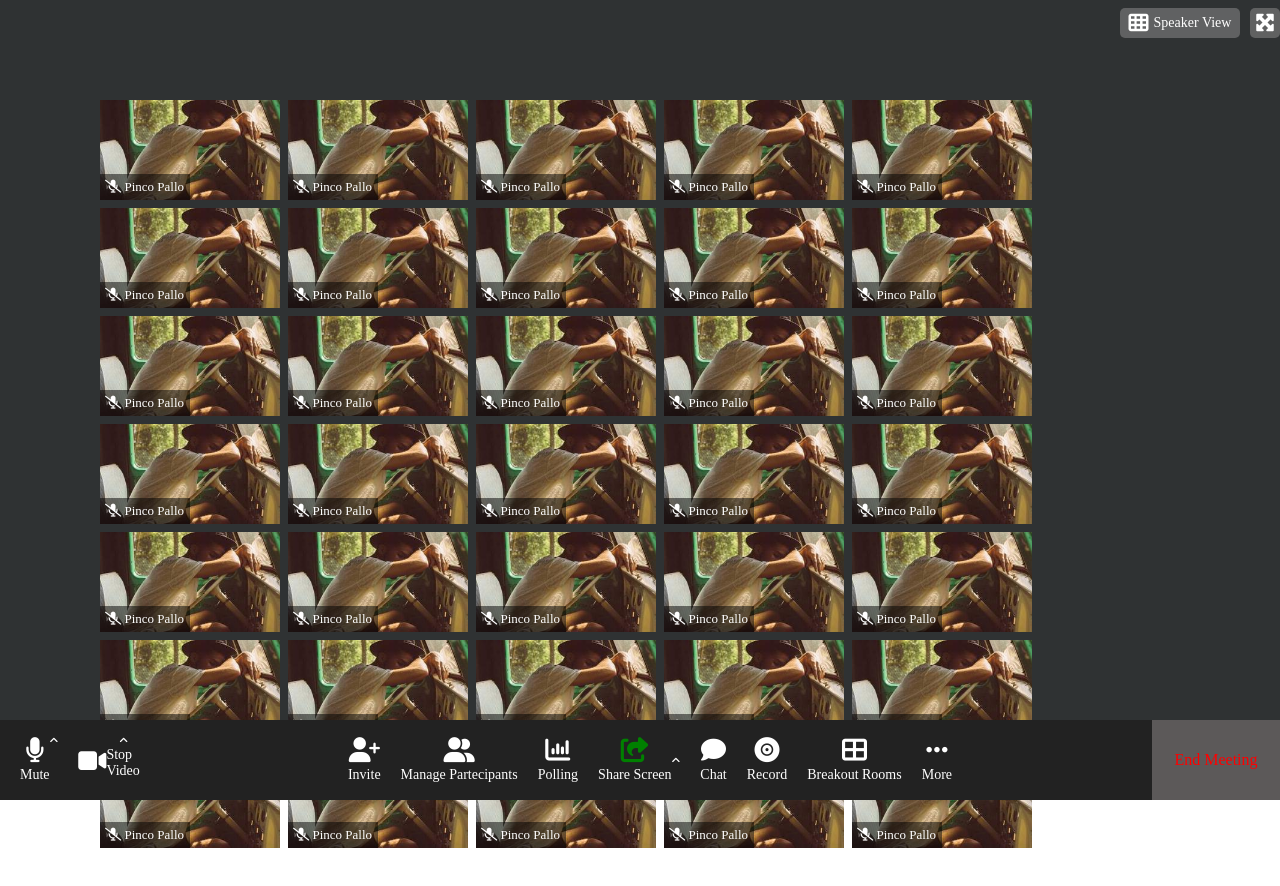
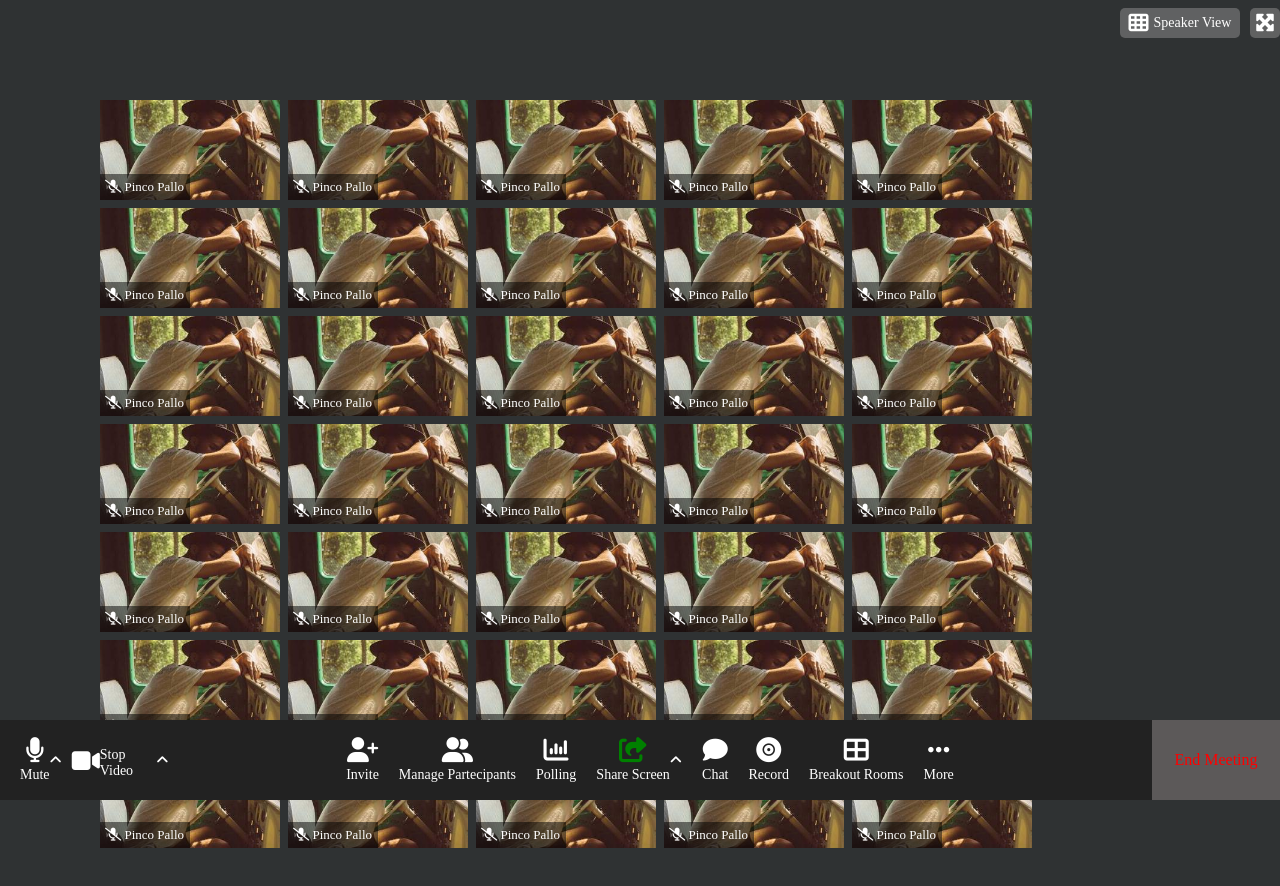
Before and after one commit to Lucacasamassima2001/html-css-zoom, a plain HTML site: page index.html in a window 1280 px wide. Before the commit the page ends 848 px from the top, so only its background shows below. Drawn offline with Linux system fonts and the light colour scheme.

Commit message:
arrows on fixed section adjust

```diff
--- a/assets/style.css
+++ b/assets/style.css
@@ -10,7 +10,7 @@
 
 .container{
     padding: 100px;
-    height: 100vh;
+    height: 100vh - 80px;
     background-color: rgb(47, 50, 51);
     display: flex;
     flex-wrap: wrap;
@@ -145,7 +145,7 @@ i:hover{
 
 
 .arrow{
-    font-size: 10px;
+    font-size: 14px;
 }
 
 
--- a/index.html
+++ b/index.html
@@ -267,6 +267,8 @@
                     <span class="pinco">Pinco Pallo</span>
                 </div>
             </div>
+
+
         </div>
     </section>
 
@@ -278,15 +280,16 @@
             <div class="icon">
                 <i class="fa-solid fa-microphone"></i>
                 <span class="text-options">Mute</span>
+                <i class="fa-solid fa-angle-up arrow"></i>
             </div>
-            <i class="fa-solid fa-angle-up arrow"></i>
+
 
 
             <div class="icon">
                 <i class="fa-solid fa-video"></i>
                 <span class="text-options">Stop Video</span>
+                <i class="fa-solid fa-angle-up arrow"></i>
             </div>
-            <i class="fa-solid fa-angle-up arrow"></i>
 
         </div>
 
```
